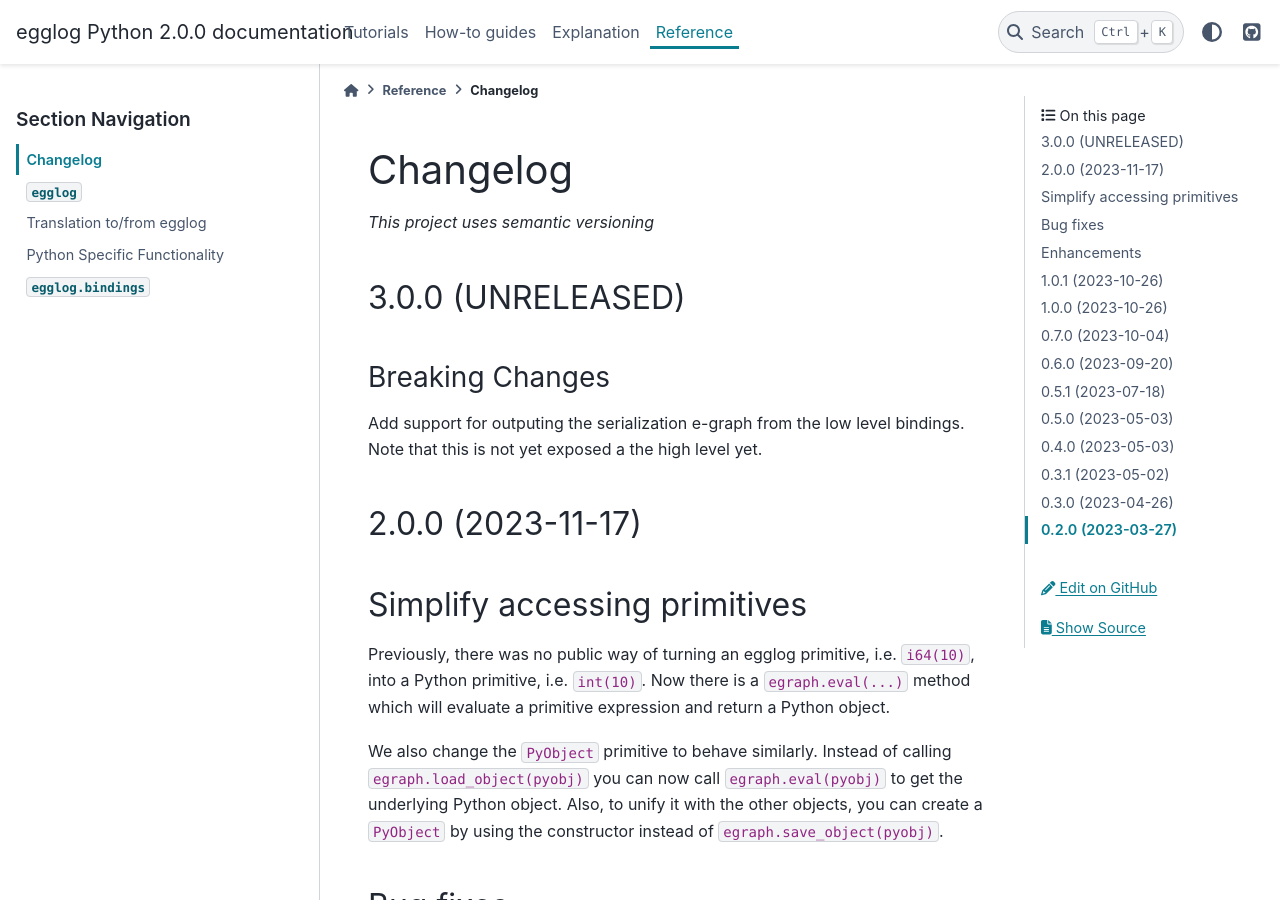
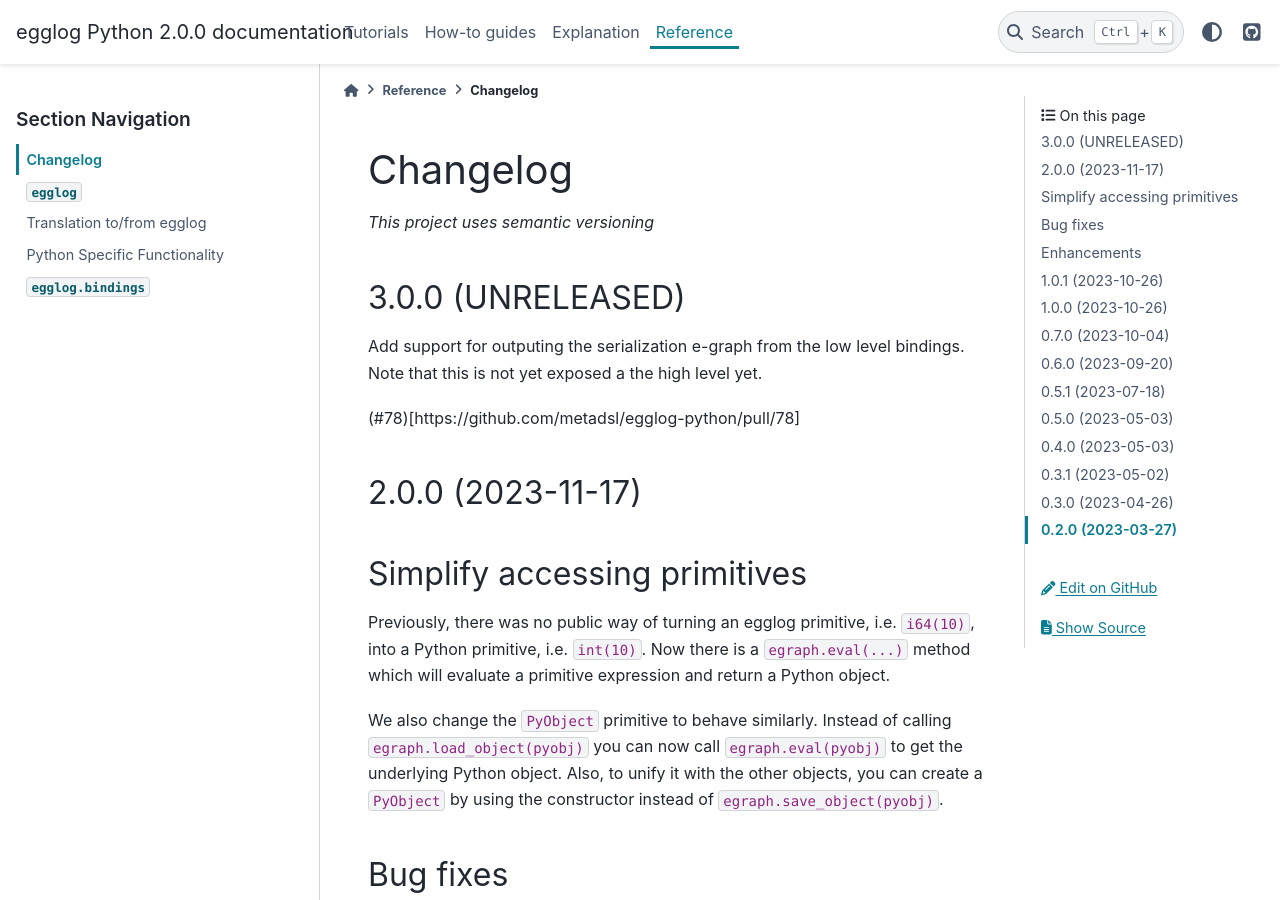
Before and after one commit to egraphs-good/egglog-python, a Sphinx documentation site: the page built from docs/changelog.md, in a window 1280 px wide and 900 px high. Built offline with Sphinx 7.4.7 and the PyData theme 0.15.4, drawn with Linux system fonts in a browser that asks for light colours; pages that are not in the unit, such as notebooks, are missing from menus; the version number is read from the project's files by our own code.

Commit message:
Update changelog

```diff
--- a/docs/changelog.md
+++ b/docs/changelog.md
@@ -4,9 +4,9 @@ _This project uses semantic versioning_
 
 ## 3.0.0 (UNRELEASED)
 
-### Breaking Changes
+Add support for outputing the serialization e-graph from the low level bindings. Note that this is not yet exposed a the high level yet.
 
-Add support for outputing the serialization e-graph from the low level bindings. Note that this is not yet exposed a the high level yet.
+(#78)[https://github.com/metadsl/egglog-python/pull/78]
 
 ## 2.0.0 (2023-11-17)
 
```
